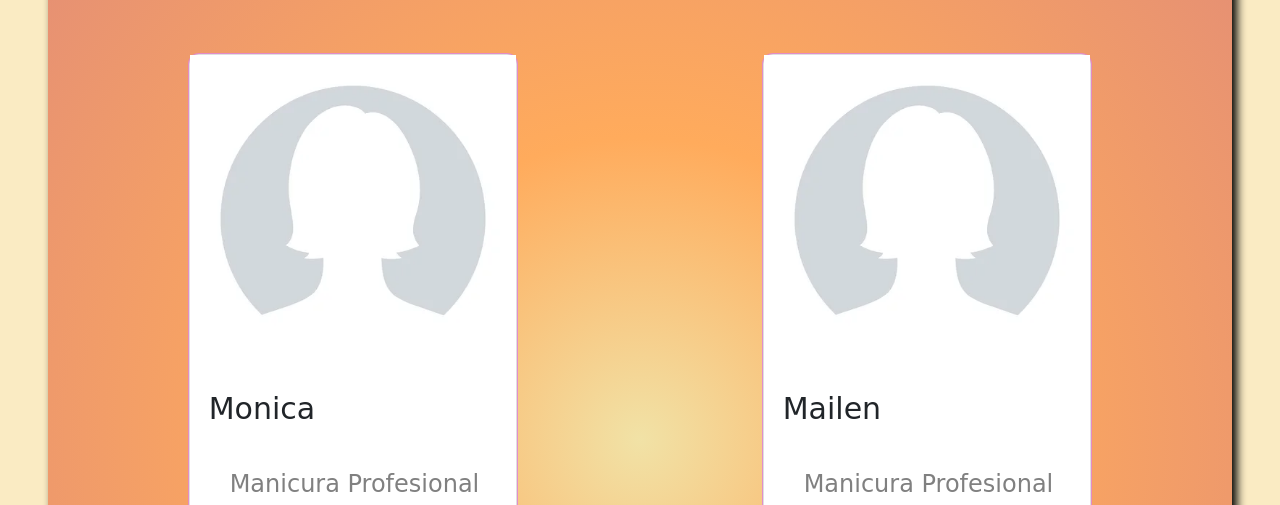
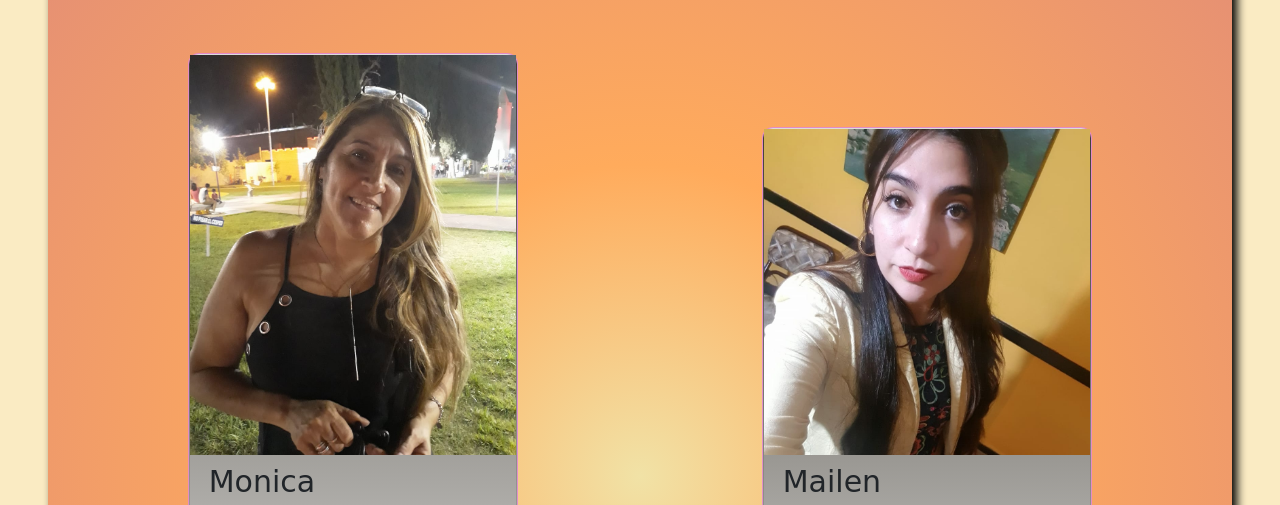
Before and after one commit to Hanzoru/Mom, a website: page index.html in a window 1280 px wide. Shown: the part 1002-1507 px from the top of the page. Drawn offline with nearby package versions, Linux system fonts and the light colour scheme; a web font is replaced by a local one.

Commit message:
Aplicando imagenes a tarjetas

```diff
--- a/css/style.css
+++ b/css/style.css
@@ -26,6 +26,12 @@ header{
 .card {
     box-shadow: 0 10px 15px 0 rgba(0, 0, 0, 0.2);
     border-radius: 10px;
+    background-image: linear-gradient(0deg, rgba(251,251,251,1) 0%, rgba(74,70,61,1) 100%);
+}
+
+.imgCard {
+    max-height: 400px;
+    object-fit: cover;
 }
 
 .contenedor-tarjetas {
--- a/index.html
+++ b/index.html
@@ -93,7 +93,7 @@
                 <div class="row">
                     <div class="column">
                         <div class="card thumbnail">
-                            <img src="./imagenes/image_perfil_fem.jpg" alt="Monica" style="width: 100%;">
+                            <img class="imgCard" src="./imagenes/img-monica.jpg" alt="Monica" style="width: 100%;">
                             <div class="contenedor-tarjetas">
                                 <h2>Monica</h2>
                                 <p class="title">Manicura Profesional</p>
@@ -104,7 +104,7 @@
                     </div>
                     <div class="column">
                         <div class="card thumbnail">
-                            <img src="./imagenes/image_perfil_fem.jpg" alt="Mailen" style="width: 100%;">
+                            <img class="imgCard" src="./imagenes/img-mailen.jpg" alt="Mailen" style="width: 100%;">
                             <div class="contenedor-tarjetas">
                                 <h2>Mailen</h2>
                                 <p class="title">Manicura Profesional</p>
@@ -114,10 +114,6 @@
                         </div>
                     </div>
                 </div>
-                    <!-- <div class=fotosProfesionales>
-                    <img src="./imagenes/image_perfil_fem.jpg" alt="Foto Monica" width="200px" class="thumbnail">
-                    <img src="./imagenes/image_perfil_fem.jpg" alt="Foto Mailen" width="200px" class="thumbnail">
-                </div> -->
                 <p>Somos profesionales dedicadas al cuidado de la belleza, certificadas, con avanzada experiencia en el rubro, nos dedicamos al cuidado de las uñas, pestañas y de la piel, entre otros. Nuestro objetivo es poder brindarle al
                     cliente la sensación de máximo bienestar a su vez con una combinación de atenciones exclusivas de nuestro salón.
                 </p>
@@ -131,7 +127,7 @@
                 <h2><u>Sobre nosotros</u></h2>
                 <iframe class="videoDerecha" src="https://www.facebook.com/plugins/video.php?height=317&href=https%3A%2F%2Fwww.facebook.com%2Fmonicasusana.passot%2Fvideos%2F4186720698051958%2F&show_text=false&width=560&t=0" height="317" style="border:none;overflow:hidden" scrolling="no" frameborder="0" allowfullscreen="true" allow="autoplay; clipboard-write; encrypted-media; picture-in-picture; web-share" allowFullScreen="true"></iframe>
                 <p class="videoText">Somos una empresa familiar, formada por el avance continuo en la formación profesional, nos dedicamos al arte de la belleza y nos es de mucho interés poder trasladarlo a cada cliente que atendemos.
-                Vero voluptate itaque quaerat maiores, aperiam illum nesciunt temporibus sunt quisquam adipisci possimus iusto architecto quo nostrum minus sequi exercitationem autem facere quam. Numquam, enim animi aut distinctio culpa qui!
+                    Aquí podrás ver un poco de nuestro trabajo, ante cualquier consulta no dudes en comunicarte con nosotros.
                 </p>
             </div>
         </section>
```
Also changed, not shown: imagenes/img-mailen.jpg (added), imagenes/img-monica.jpg (added).
